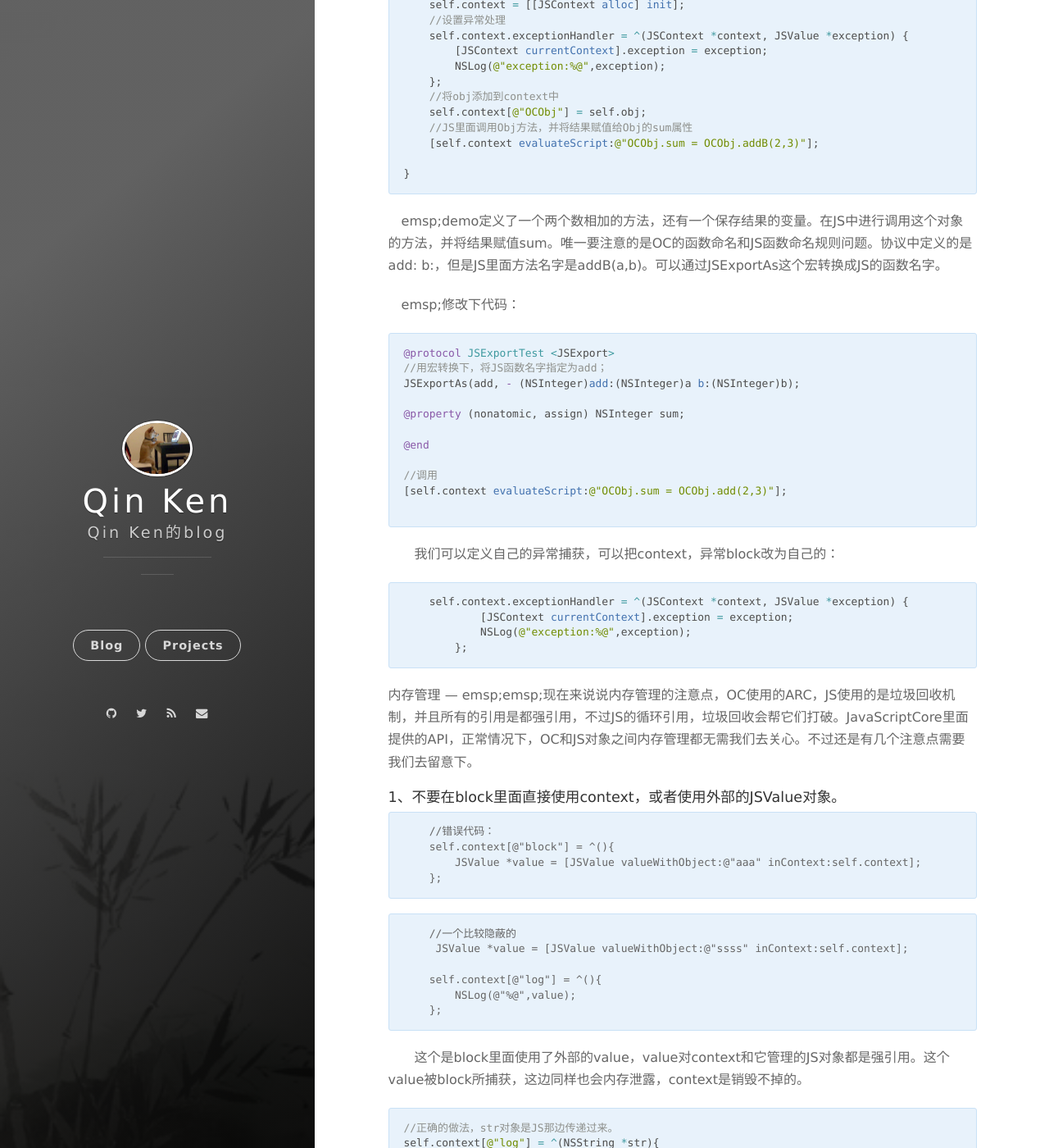
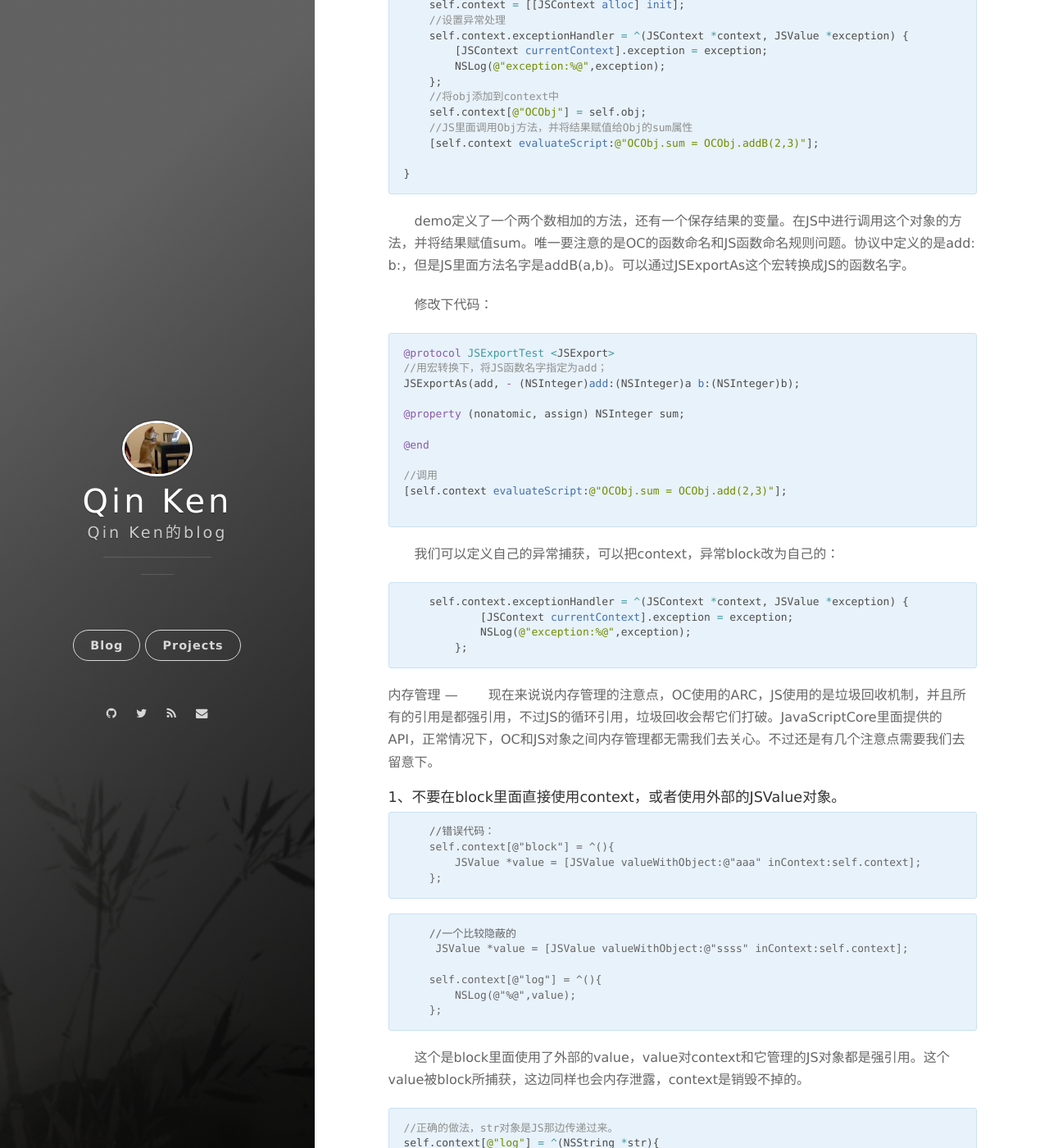
Before and after one commit to sjjvenu/sjjvenu.github.io, a Jekyll site: the page built from _posts/2017-08-29-WebView与JS交互(转).markdown, in a window 1280 px wide and 1400 px high, scrolled down 4674 px. Shown: the whole window at 82% size. Built offline with Jekyll 4.4.1, drawn with Linux system fonts in a browser that asks for light colours; nearby versions of some CDN libraries; comment, search, counter and statistics services are not loaded.

Commit message:
Update 2017-08-29-WebView与JS交互(转).markdown

````diff
--- a/_posts/2017-08-29-WebView与JS交互(转).markdown
+++ b/_posts/2017-08-29-WebView与JS交互(转).markdown
@@ -200,9 +200,10 @@ Objective-C type  |   JavaScript type
 
 }
 ```
-&emsp;emsp;demo定义了一个两个数相加的方法，还有一个保存结果的变量。在JS中进行调用这个对象的方法，并将结果赋值sum。唯一要注意的是OC的函数命名和JS函数命名规则问题。协议中定义的是add: b:，但是JS里面方法名字是addB(a,b)。可以通过JSExportAs这个宏转换成JS的函数名字。
 
-&emsp;emsp;修改下代码：
+&emsp;&emsp;demo定义了一个两个数相加的方法，还有一个保存结果的变量。在JS中进行调用这个对象的方法，并将结果赋值sum。唯一要注意的是OC的函数命名和JS函数命名规则问题。协议中定义的是add: b:，但是JS里面方法名字是addB(a,b)。可以通过JSExportAs这个宏转换成JS的函数名字。
+
+&emsp;&emsp;修改下代码：
 ```objc
 @protocol JSExportTest <JSExport>
 //用宏转换下，将JS函数名字指定为add；
@@ -225,7 +226,7 @@ JSExportAs(add, - (NSInteger)add:(NSInteger)a b:(NSInteger)b);
 ```
 内存管理
 ---
-emsp;emsp;现在来说说内存管理的注意点，OC使用的ARC，JS使用的是垃圾回收机制，并且所有的引用是都强引用，不过JS的循环引用，垃圾回收会帮它们打破。JavaScriptCore里面提供的API，正常情况下，OC和JS对象之间内存管理都无需我们去关心。不过还是有几个注意点需要我们去留意下。
+&emsp;&emsp;现在来说说内存管理的注意点，OC使用的ARC，JS使用的是垃圾回收机制，并且所有的引用是都强引用，不过JS的循环引用，垃圾回收会帮它们打破。JavaScriptCore里面提供的API，正常情况下，OC和JS对象之间内存管理都无需我们去关心。不过还是有几个注意点需要我们去留意下。
 #### 1、不要在block里面直接使用context，或者使用外部的JSValue对象。
 ```
     //错误代码：
````
